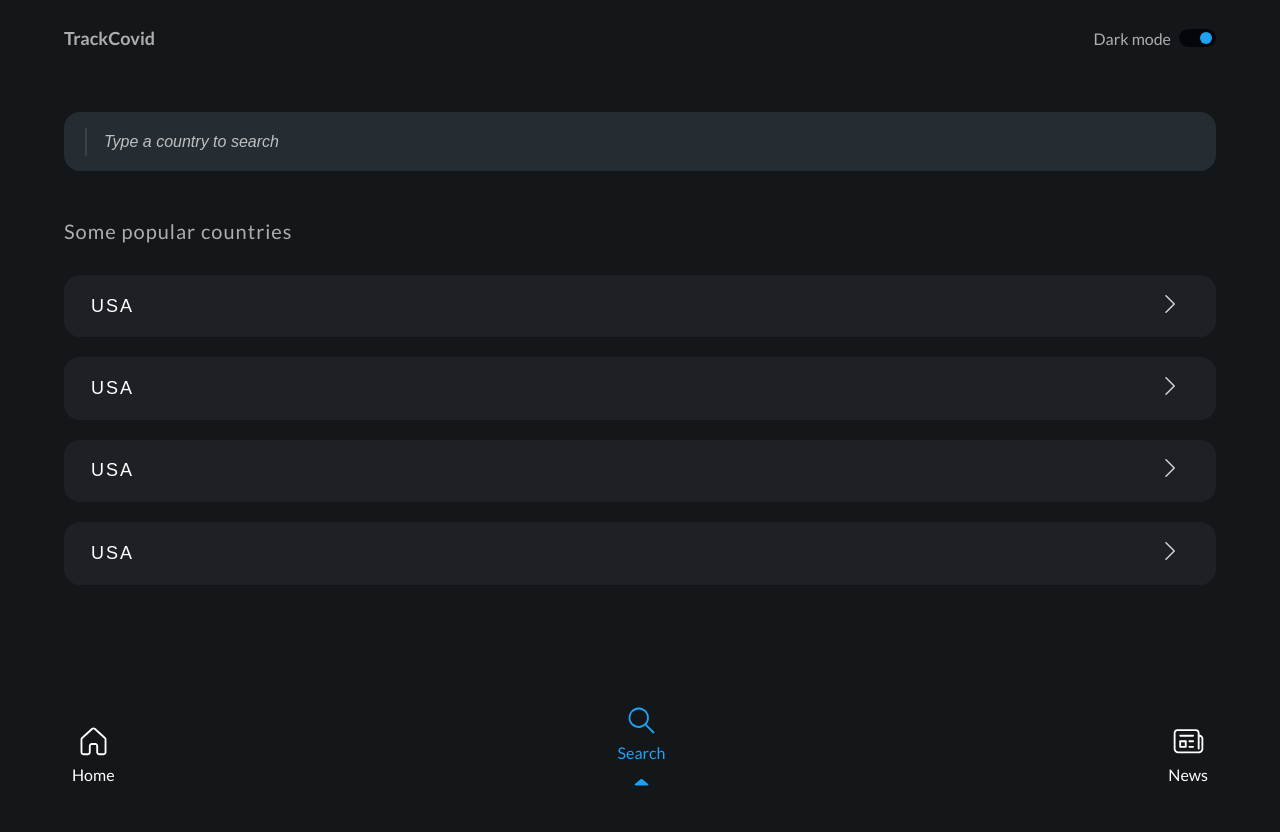
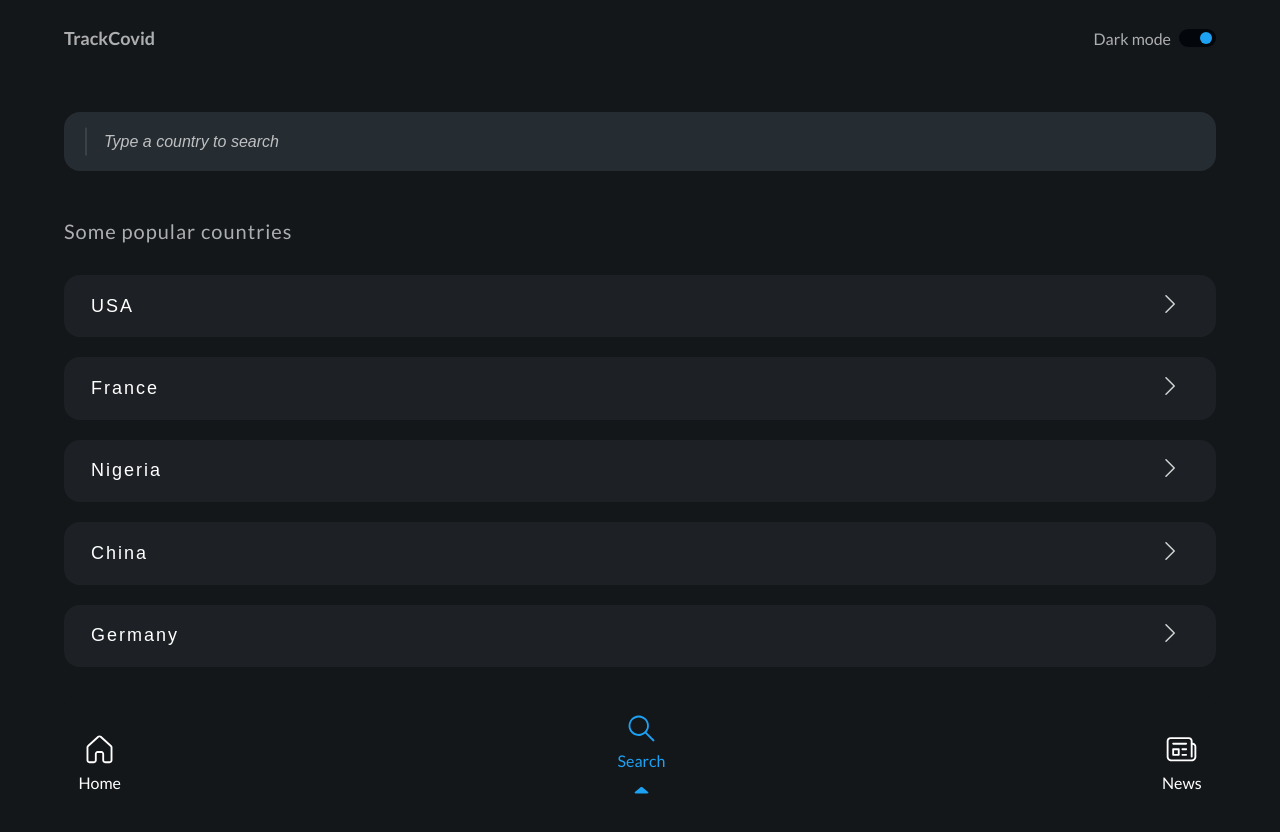
Before and after one commit to JhoellOpeyemi/covid-tracker-app, a React (Create React App) app: page / in a window 1280 px wide. Both pictures are taken after a click on the button "Search". Shown: the top 832 px of the page. Built offline with nearby package versions, Linux system fonts and the light colour scheme; no server answers.

Commit message:
added popular countries search

```diff
--- a/src/App.js
+++ b/src/App.js
@@ -1,15 +1,45 @@
-import React from "react";
+import React, { useState, useEffect } from "react";
 import Header from "./components/Header";
 import Home from "./components/Home";
 import Search from "./components/Search";
 import Nav from "./components/Nav";
 
 function App() {
+  const [data, setData] = useState({});
+
+  const api = {
+    base: "https://covid-19-data.p.rapidapi.com/",
+    worldData: "totals",
+    countryData: "country?name=",
+  };
+
+  useEffect(() => {
+    getData(`${api.base}${api.worldData}`);
+    // eslint-disable-next-line react-hooks/exhaustive-deps
+  }, []);
+
+  const getData = (figures) => {
+    fetch(figures, {
+      method: "GET",
+      headers: {
+        "x-rapidapi-host": "covid-19-data.p.rapidapi.com",
+        "x-rapidapi-key": "652c66e0famsh0aadcac5e5a938fp196d32jsn0fe9e2225e0f",
+      },
+    })
+      .then((res) => res.json())
+      .then((data) => {
+        setData(data);
+      })
+      .catch((err) => {
+        console.error(err);
+      });
+  };
+
   return (
     <div className="container">
       <Header />
-      <Home />
-      <Search />
+      <Home data={data} />
+      <Search getData={getData} api={api} data={data} />
       <Nav />
     </div>
   );
--- a/src/components/DataFigures.js
+++ b/src/components/DataFigures.js
@@ -1,21 +1,46 @@
 import React from "react";
 
-const DataFigures = () => {
+const DataFigures = ({ data }) => {
+  const numberWithCommas = (number) => {
+    return number.toString().replace(/\B(?=(\d{3})+(?!\d))/g, ",");
+  };
+
   return (
     <div className="data-figures-wrapper">
       <div className="data-pair">
         <h3 className="data-heading">Total Number of Recorded Cases</h3>
-        <p className="data-figure">254,643,029</p>
+        {typeof data[0] != "undefined" ? (
+          <p className="data-figure">{numberWithCommas(data[0].confirmed)}</p>
+        ) : (
+          "--"
+        )}
       </div>
 
       <div className="data-pair">
         <h3 className="data-heading">Total Number of Recoveries</h3>
-        <p className="data-figure">204,959,054</p>
+        {typeof data[0] != "undefined" ? (
+          <p className="data-figure">{numberWithCommas(data[0].recovered)}</p>
+        ) : (
+          "--"
+        )}
+      </div>
+
+      <div className="data-pair">
+        <h3 className="data-heading">Total Number of Critical Cases</h3>
+        {typeof data[0] != "undefined" ? (
+          <p className="data-figure">{numberWithCommas(data[0].critical)}</p>
+        ) : (
+          "--"
+        )}{" "}
       </div>
 
       <div className="data-pair">
         <h3 className="data-heading">Total Number of Deaths</h3>
-        <p className="data-figure">6,194,287</p>
+        {typeof data[0] != "undefined" ? (
+          <p className="data-figure">{numberWithCommas(data[0].deaths)}</p>
+        ) : (
+          "--"
+        )}{" "}
       </div>
     </div>
   );
--- a/src/components/Home.js
+++ b/src/components/Home.js
@@ -2,12 +2,20 @@ import React from "react";
 import DataChart from "./DataChart";
 import DataFigures from "./DataFigures";
 
-const Home = () => {
+const Home = ({ data }) => {
   return (
     <main className="home-page main active">
       <div className="main-wrapper">
+        <div className="location-time-chart">
           <div className="location-time-frame">
-          <p className="location">World</p>
+            {typeof data[0] != "undefined" ? (
+              <p className="location">
+                {data[0].country ? data[0].country : "World"}
+              </p>
+            ) : (
+              ""
+            )}
+
             <select name="time-frame" id="time-frame" className="time-frame">
               <option value="all-time">All Time</option>
               <option value="last-7-days">Last 7 days</option>
@@ -16,7 +24,9 @@ const Home = () => {
           </div>
 
           <DataChart />
-        <DataFigures />
+        </div>
+
+        <DataFigures data={data} />
       </div>
     </main>
   );
--- a/src/components/Search.js
+++ b/src/components/Search.js
@@ -1,7 +1,7 @@
 import React from "react";
 import SearchResultButton from "./SearchResultButton";
 
-const Search = () => {
+const Search = ({ getData, api, data }) => {
   return (
     <section className="search-page main">
       <div className="input-group">
@@ -17,10 +17,36 @@ const Search = () => {
         <h3 className="country-result-heading">Some popular countries</h3>
 
         <div className="result-button-group">
-          <SearchResultButton />
-          <SearchResultButton />
-          <SearchResultButton />
-          <SearchResultButton />
+          <SearchResultButton
+            country_name={"USA"}
+            getData={getData}
+            api={api}
+            data={data}
+          />
+          <SearchResultButton
+            country_name={"France"}
+            getData={getData}
+            api={api}
+            data={data}
+          />
+          <SearchResultButton
+            country_name={"Nigeria"}
+            getData={getData}
+            api={api}
+            data={data}
+          />
+          <SearchResultButton
+            country_name={"China"}
+            getData={getData}
+            api={api}
+            data={data}
+          />
+          <SearchResultButton
+            country_name={"Germany"}
+            getData={getData}
+            api={api}
+            data={data}
+          />
         </div>
       </div>
     </section>
--- a/src/components/SearchResultButton.js
+++ b/src/components/SearchResultButton.js
@@ -1,9 +1,26 @@
 import React from "react";
 
-const SearchResultButton = () => {
+const SearchResultButton = ({ country_name, getData, api, data }) => {
+  const getSearchResults = () => {
+    const homePage = document.querySelector(".home-page");
+    const searchPage = document.querySelector(".search-page");
+    const homeIcon = document.querySelector(".home-icon");
+    const searchIcon = document.querySelector(".search-icon");
+    const location = document.querySelector(".location");
+
+    getData(`${api.base}${api.countryData}${country_name}`);
+
+    if (typeof data[0] != "undefined") {
+      searchPage.classList.remove("active");
+      searchIcon.classList.remove("active");
+      homePage.classList.add("active");
+      homeIcon.classList.add("active");
+    }
+    location.textContent = "";
+  };
   return (
-    <button className="result-btn">
-      <span className="country-name">USA</span>
+    <button className="result-btn" onClick={getSearchResults}>
+      <span className="country-name">{country_name}</span>
       <span className="right-icon">
         <svg
           width="30"
@@ -15,7 +32,7 @@ const SearchResultButton = () => {
           <path
             d="M11.469 6.2205C11.6095 6.0797 11.8001 6.00044 11.999 6.00016C12.1979 5.99988 12.3887 6.07859 12.5295 6.219L20.7555 14.4165C20.8326 14.4932 20.8938 14.5843 20.9356 14.6847C20.9773 14.7851 20.9988 14.8928 20.9988 15.0015C20.9988 15.1102 20.9773 15.2179 20.9356 15.3183C20.8938 15.4187 20.8326 15.5098 20.7555 15.5865L12.5295 23.781C12.4603 23.8525 12.3774 23.9095 12.2859 23.9487C12.1943 23.9879 12.0959 24.0084 11.9963 24.0092C11.8967 24.0099 11.798 23.9908 11.7059 23.9529C11.6137 23.9151 11.5301 23.8593 11.4598 23.7888C11.3894 23.7182 11.3339 23.6344 11.2963 23.5422C11.2587 23.45 11.2399 23.3512 11.2409 23.2516C11.2419 23.152 11.2627 23.0537 11.3021 22.9622C11.3416 22.8708 11.3988 22.7881 11.4705 22.719L19.218 15L11.4705 7.2795C11.3297 7.13905 11.2505 6.94843 11.2502 6.74956C11.2499 6.55069 11.3286 6.35984 11.469 6.219L11.469 6.2205Z"
             fill="white"
-            fill-opacity="0.8"
+            fillOpacity="0.8"
           />
         </svg>
       </span>
--- a/src/index.css
+++ b/src/index.css
@@ -107,9 +107,9 @@ header {
   justify-content: space-between;
   align-items: flex-end;
   overflow: hidden;
-  padding: 1.5rem 0.5rem 0.5rem;
+  padding: 1rem 0.9rem 0;
   background-color: var(--dark-mode-bg);
-  border-radius: 1.5rem 1.5rem 0 0;
+  border-radius: 1rem 1rem 0 0;
 }
 
 /* Nav icons */
@@ -150,7 +150,7 @@ header {
 
 /* HOME PAGE STYLES */
 .home-page {
-  margin: 3.5rem 0 0 0;
+  margin: 4rem 0 0 0;
   padding-bottom: 9rem;
 }
 
```
Lines whose indentation alone changed are shown as unchanged.
